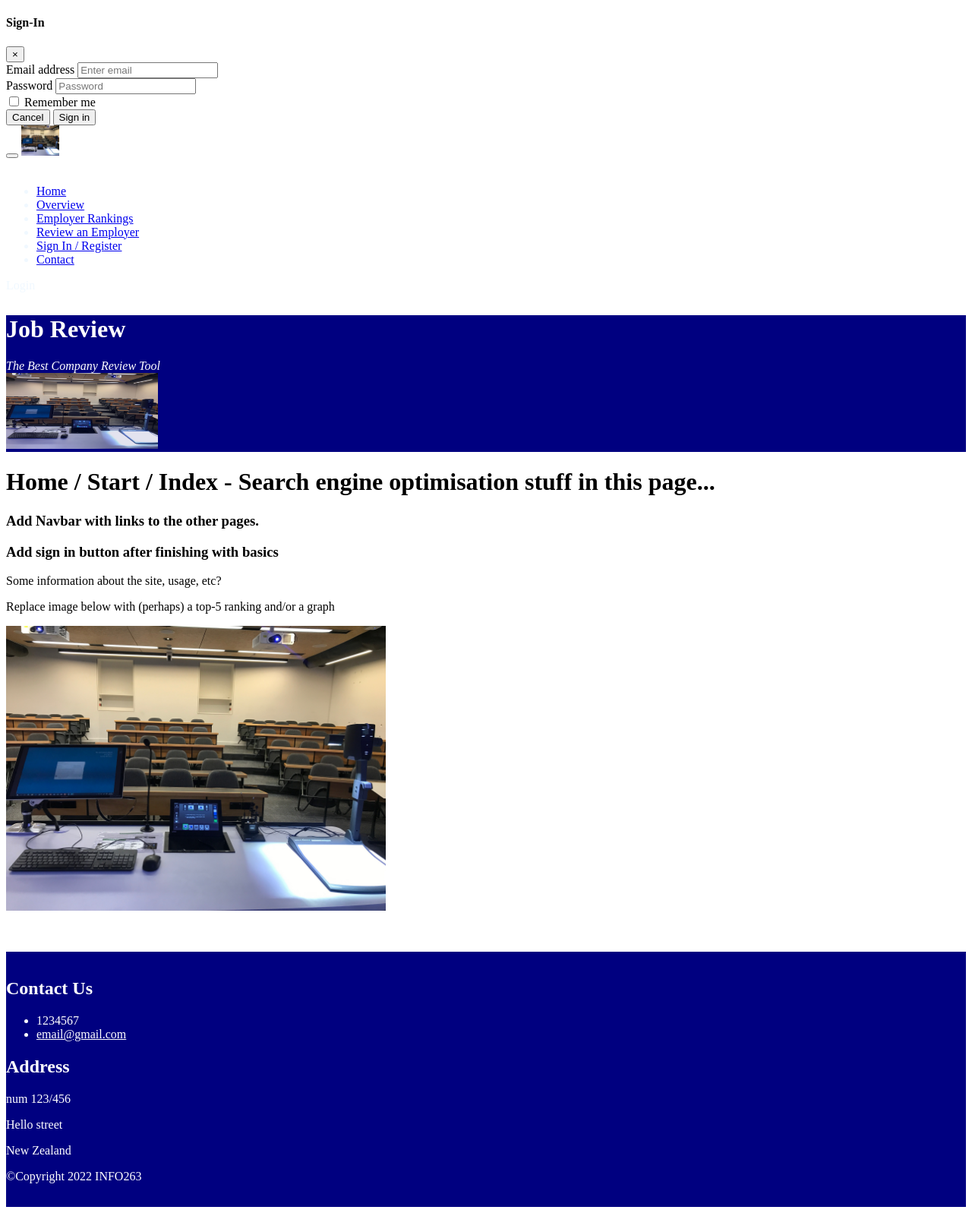
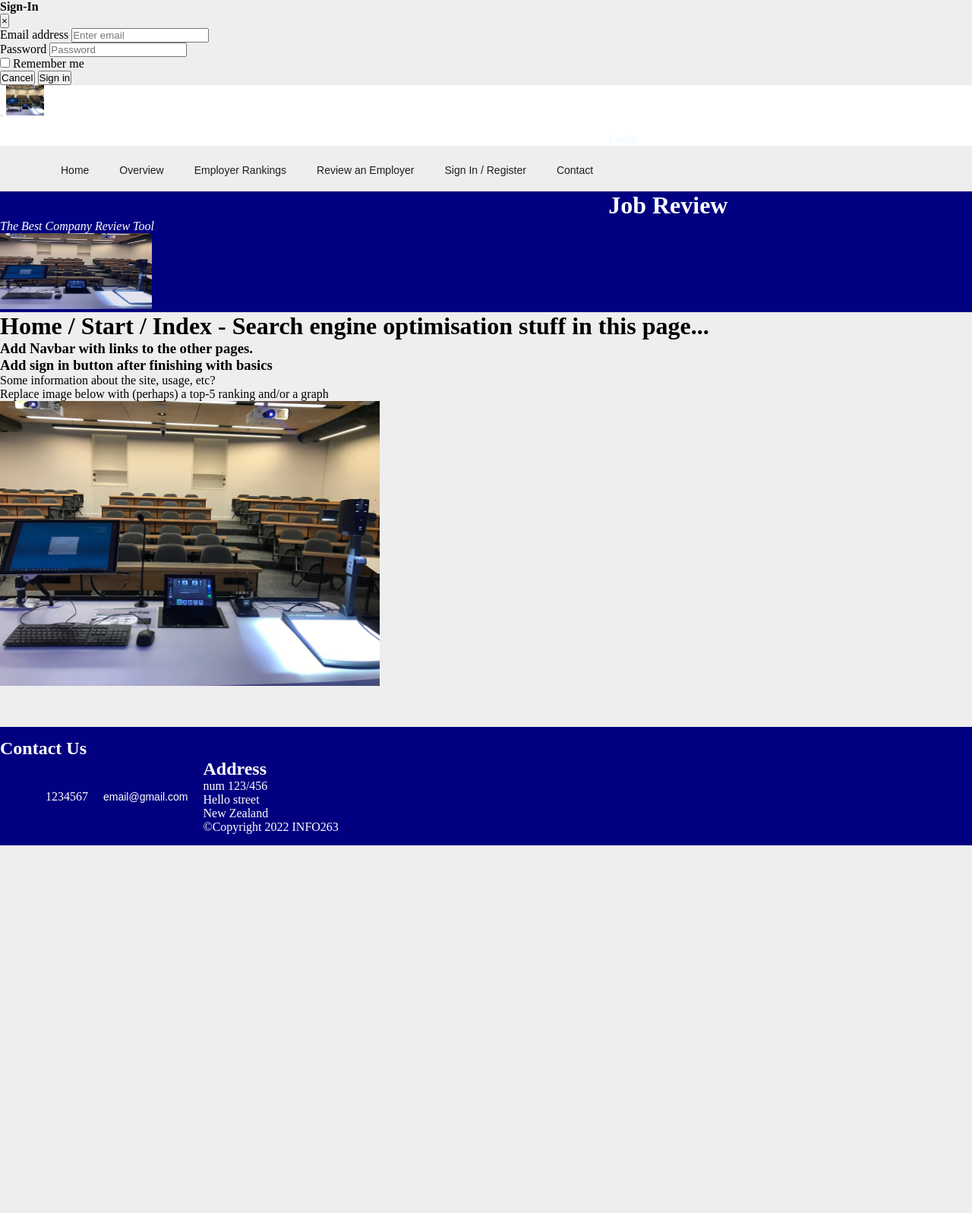
Before and after one commit to sebastiansosa1/Employer-Review-Website, a PHP site: page / in a window 1280 px wide. Shown: the whole page at 76% size. After the commit the page ends 1113 px from the top, so only its background shows below. Run offline with PHP 8.4, Linux system fonts and the light colour scheme.

Commit message:
Update style.css

```diff
--- a/Website/public_html/css/style.css
+++ b/Website/public_html/css/style.css
@@ -1,13 +1,55 @@
 /* Styles, styles, styles! */
+* {
+    margin: 0;
+    padding: 0;
+}
+
+body {
+    background-color: #eee;
+}
+
+ul {
+    margin-left: 60px
+
+}
+
+ul li {
+    list-style: none;
+    display: inline-block;
+    float: left;
+    line-height: 100px;
+
+}
+ul li a {
+    display: block;
+    text-decoration: none;
+    font-size: 14px;
+    font-family: arial;
+    color: #1e1e1e;
+    padding: 0 20px;
+}
+
+ul li a:hover {
+    color: red;
+}
+
+
 .header {
     background-color: navy;
     color: white;
-    margin-top: 30px;
+    margin-top: 60px;
 }
 
 .logo1 {
     opacity: 0.89;
 }
+
+nav {
+    width: 100%
+    height: 100px;
+    background-color: #fff;
+}
+
 .navbar-dark {
     color: aliceblue;
     background-color: white;
@@ -17,3 +59,4 @@
     padding:15px 0px;
     background-color:navy;
     color:white;
+}
```
